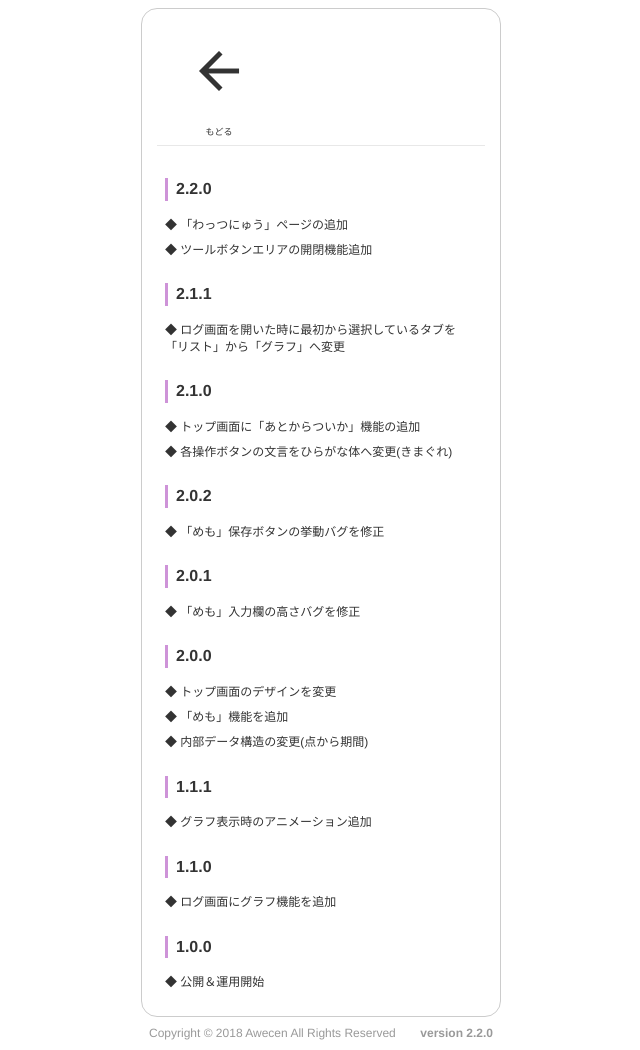
After one commit to awecen/web.star-timer, a Django app: template templates/star_timer/new_release.html in a window 1280 px wide. The commit adds this page. Shown: the whole page, without its empty margins (319-959 px from the left). Run offline with Django 3.2, Linux system fonts and the light colour scheme; the template is opened without the code that fills it, so the values that code supplies are empty; some libraries are stand-ins or nearby versions.

Commit message:
#000018 Adding new release page and expand tool panel area

```diff
--- a/static/star_timer/css/base.css
+++ b/static/star_timer/css/base.css
@@ -16,46 +16,91 @@ html{
 }
 
 /* ツールブロック */
-.tools {
-    margin: 16px;
+.tools{
     display: flex;
-    justify-content: space-between;
-    align-items: center;
+    flex-direction: column;
     border-bottom: 1px #e8e8e8 solid;
-    padding: 8px 0;
 }
 
-.tools .tool-item .title{
+.tools-lever{
+    display: flex;
+    justify-content: center;
+}
+
+.btn-lever{
+    /* 開閉ボタン */
+    border-bottom-left-radius: 8px;
+    border-bottom-right-radius: 8px;
+    background-color: #f0f0f0;
+    width: 100px;
+    text-align: center;
+    cursor: pointer;
+}
+
+.btn-lever:hover{
+    background-color: #e8e8e8;
+}
+
+.tools .tool-row{
+    margin: 0 16px;
+    display: none;
+    justify-content: space-between;
+    padding: 0;
+    height: 0px;
+}
+
+.tools .tool-row:first-child{
+    height: 128px;
+    display: flex;
+    margin: 8px 16px 0 16px;
+    padding: 8px 0 0 0;
+}
+
+
+.tool-item .title{
+    /* ツールボタン キャプション 基本 */
     margin-top: 8px;
     font-size: 9px;
     text-align: center;
 }
 
-.tools .change-view{
+.tool-item .tool-icon{
+    /* ツールボタン アイコン 基本 */
     padding: 16px 16px 12px 16px;
     cursor: pointer;
     border-radius: 50%;
+
 }
-.tools .change-view:hover{
+
+.tool-item .tool-icon:hover{
+    /* ツールボタン アイコン 基本 */
     background-color: #e8e8e8;
 }
-.tools .add-record{
-    padding: 16px 16px 12px 16px;
-    cursor: pointer;
-    border-radius: 50%;
+
+.tool-item.under-construction .tool-icon{
+    /* ツールボタン アイコン 工事中 */
+    color: #999999;
+    cursor: initial;
+}
+
+.tool-item.under-construction .tool-icon:hover{
+    /* ツールボタン アイコン 工事中 */
+    background-color: initial;
+}
+
+.tool-item.under-construction .title{
+    text-decoration: line-through;
+}
+
+.tool-item .add-record{
+    /* あとからついか */
     background-color: #fce4ec;
 }
-.tools .add-record:hover{
+.tool-item .add-record:hover{
+    /* あとからついか */
     background-color: #f48fb1;
 }
-.tools .reload{
-    padding: 16px 16px 12px 16px;
-    cursor: pointer;
-    border-radius: 50%;
-}
-.tools .reload:hover{
-    background-color: #e8e8e8;
-}
+
 
 /*署名*/
 .signature{
--- /dev/null
+++ b/static/star_timer/css/new_release.css
@@ -0,0 +1,29 @@
+.new-release-body{
+    display: flex;
+    flex-direction: column;
+    justify-content: space-between;
+    padding: 16px 0;
+}
+
+.new-release-row{
+    display: flex;
+    flex-direction: column;
+    justify-content: space-between;
+}
+
+.new-release-row .title{
+    border-left: 3px #ce93d8 solid;
+    padding: 0 8px;
+    font-size: 16px;
+    margin: 16px 8px 8px 8px;
+    font-weight: bold;
+}
+
+.feature-item{
+    margin: 8px;
+    font-size: 12px;
+}
+.feature-item::before {
+    content: "◆ ";
+    font-style: 8px;
+}
--- /dev/null
+++ b/static/star_timer/js/base.js
@@ -0,0 +1,57 @@
+let Base = {
+
+    // 初期処理
+    init: function () {
+        Base.attachEvents();
+    },
+
+    // 各種イベント処理 付加
+    attachEvents: function () {
+        // 画面更新ボタンを押したとき
+        $(document).on('click', '.tool-item .reload', function(){
+            location.reload(true);
+        });
+
+        // 履歴とかのページ移動ボタンを押したとき
+        $(document).on('click', '.tool-item .logs', function(){
+           location.href = '/star_timer/logs/';
+        });
+
+        // トップに戻るボタンを押したとき
+        $(document).on('click', '.tool-item .back', function(){
+           location.href = '../';
+        });
+
+        // わっつにゅう ボタン
+        $(document).on('click', '.tool-item .new-release', function(){
+           location.href = '/star_timer/new_release/';
+        });
+
+        // ツールパネル開閉ボタン
+        $(document).on('click', '.btn-lever', function(){
+           Base.toggleToolPanel();
+        });
+    },
+
+    // ツールパネル開閉
+    toggleToolPanel: function(){
+        if($('.btn-lever i').text() === 'expand_more'){
+            // 開く
+            $('.tool-row:gt(0)')
+                .css({'display': 'flex'})
+                .animate({'height':'128px'}, 300, 'swing', function(){
+                    $('.btn-lever i').text('expand_less');
+                });
+        }else{
+            // 閉じる
+            $('.tool-row:gt(0)')
+                .animate({'height':'0px'}, 300, 'swing', function(){
+                    $('.btn-lever i').text('expand_more');
+                    $('.tool-row:gt(0)').css({'display': 'none'});
+                });
+        }
+    },
+
+}
+
+Base.init();
--- a/templates/star_timer/base.html
+++ b/templates/star_timer/base.html
@@ -20,7 +20,7 @@
     </div>
     <div class="signature">
         <div class="water-mark">Copyright © 2018 Awecen All Rights Reserved</div>
-        <div class="version">version 2.1.0</div>
+        <div class="version">version 2.2.0</div>
     </div>
 
 <script src="{% static 'star_timer/js/jquery-3.3.1.min.js' %}"></script>
@@ -28,6 +28,7 @@
 <script src="{% static 'star_timer/js/materialize.min.js' %}"></script>
 <script src="{% static 'star_timer/js/flatpickr.min.js' %}"></script>
 <script src="{% static 'star_timer/js/flatpickr-ja.js' %}"></script>
+<script src="{% static 'star_timer/js/base.js' %}"></script>
 {% block extra_js %}{% endblock %}
 </body>
 </html>
--- /dev/null
+++ b/templates/star_timer/new_release.html
@@ -0,0 +1,89 @@
+{% extends "star_timer/base.html" %}
+{% load i18n static %}
+
+{% block title %}わっつにゅう{% endblock title %}
+
+{% block extra_css %}
+<link rel="stylesheet" href="{% static 'star_timer/css/new_release.css' %}">
+<link href="https://fonts.googleapis.com/icon?family=Material+Icons" rel="stylesheet">
+{% endblock extra_css %}
+
+{% block content %}
+    {% csrf_token %}
+    <div class="tools">
+        <div class="tool-row">
+            <div class="tool-item">
+                <div class="tool-icon back">
+                     <i class="medium material-icons">arrow_back</i>
+                </div>
+                <div class="title">もどる</div>
+            </div>
+        </div>
+    </div>
+
+    <div class="new-release-body">
+        <div class="new-release-row">
+            <div class="title">2.2.0</div>
+            <div class="features">
+                <div class="feature-item">「わっつにゅう」ページの追加</div>
+                <div class="feature-item">ツールボタンエリアの開閉機能追加</div>
+            </div>
+        </div>
+        <div class="new-release-row">
+            <div class="title">2.1.1</div>
+            <div class="features">
+                <div class="feature-item">ログ画面を開いた時に最初から選択しているタブを「リスト」から「グラフ」へ変更</div>
+            </div>
+        </div>
+        <div class="new-release-row">
+            <div class="title">2.1.0</div>
+            <div class="features">
+                <div class="feature-item">トップ画面に「あとからついか」機能の追加</div>
+                <div class="feature-item">各操作ボタンの文言をひらがな体へ変更(きまぐれ)</div>
+            </div>
+        </div>
+        <div class="new-release-row">
+            <div class="title">2.0.2</div>
+            <div class="features">
+                <div class="feature-item">「めも」保存ボタンの挙動バグを修正</div>
+            </div>
+        </div>
+        <div class="new-release-row">
+            <div class="title">2.0.1</div>
+            <div class="features">
+                <div class="feature-item">「めも」入力欄の高さバグを修正</div>
+            </div>
+        </div>
+        <div class="new-release-row">
+            <div class="title">2.0.0</div>
+            <div class="features">
+                <div class="feature-item">トップ画面のデザインを変更</div>
+                <div class="feature-item">「めも」機能を追加</div>
+                <div class="feature-item">内部データ構造の変更(点から期間)</div>
+            </div>
+        </div>
+        <div class="new-release-row">
+            <div class="title">1.1.1</div>
+            <div class="features">
+                <div class="feature-item">グラフ表示時のアニメーション追加</div>
+            </div>
+        </div>
+        <div class="new-release-row">
+            <div class="title">1.1.0</div>
+            <div class="features">
+                <div class="feature-item">ログ画面にグラフ機能を追加</div>
+            </div>
+        </div>
+        <div class="new-release-row">
+            <div class="title">1.0.0</div>
+            <div class="features">
+                <div class="feature-item">公開＆運用開始</div>
+            </div>
+        </div>
+    </div>
+
+{% endblock content %}
+
+{% block extra_js %}
+    <script src="{% static 'star_timer/js/new_release.js' %}"></script>
+{% endblock extra_js %}
--- a/urls.py
+++ b/urls.py
@@ -14,6 +14,7 @@ urlpatterns = [
     # 書籍一覧表示のURL : (/)
     path('', views.MainView.as_view(), name='main'),
     path('logs/', views.LogsView.as_view(), name='main'),
+    path('new_release/', views.NewReleaseView.as_view(), name='main'),
 
     # API
     # path('latest/', apis.SwitchLogDetail.as_view()),
```
Also changed, not shown: static/star_timer/js/logs.js (+1 -6 lines), static/star_timer/js/main.js (+0 -10 lines), templates/star_timer/logs.html (+13 -11 lines), templates/star_timer/main.html (+31 -4 lines), views.py (+9 -3 lines).
